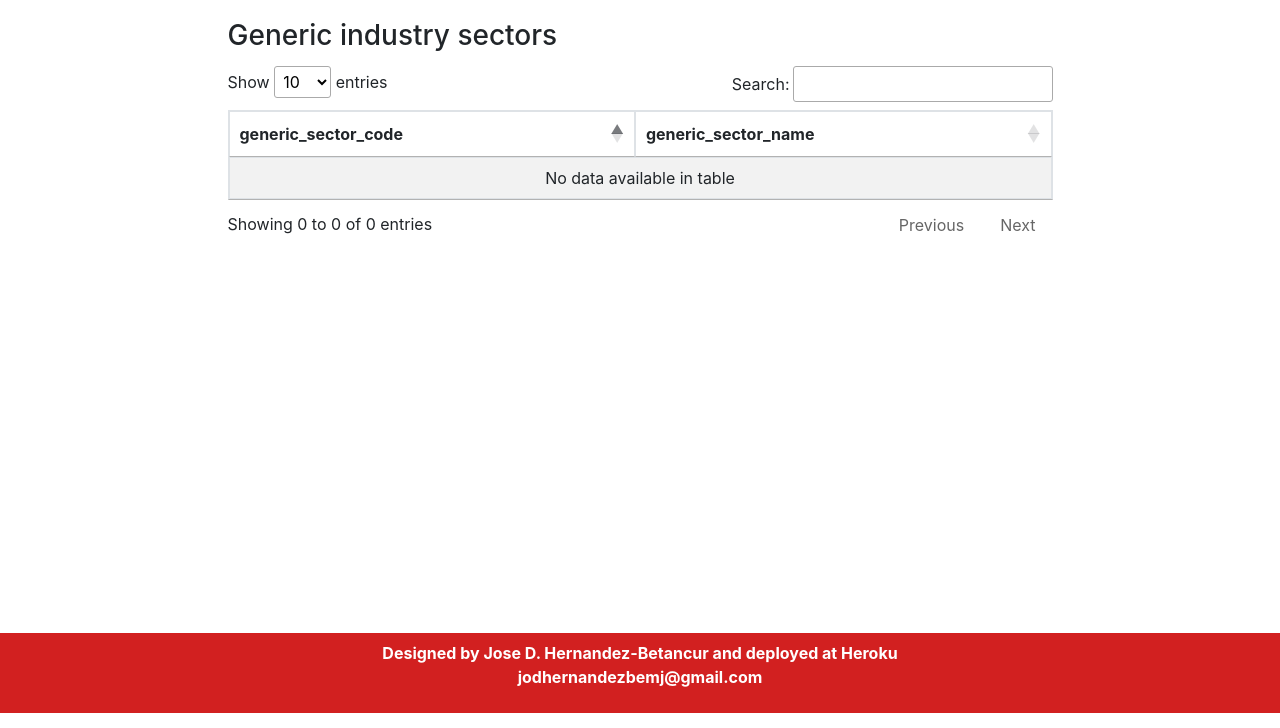
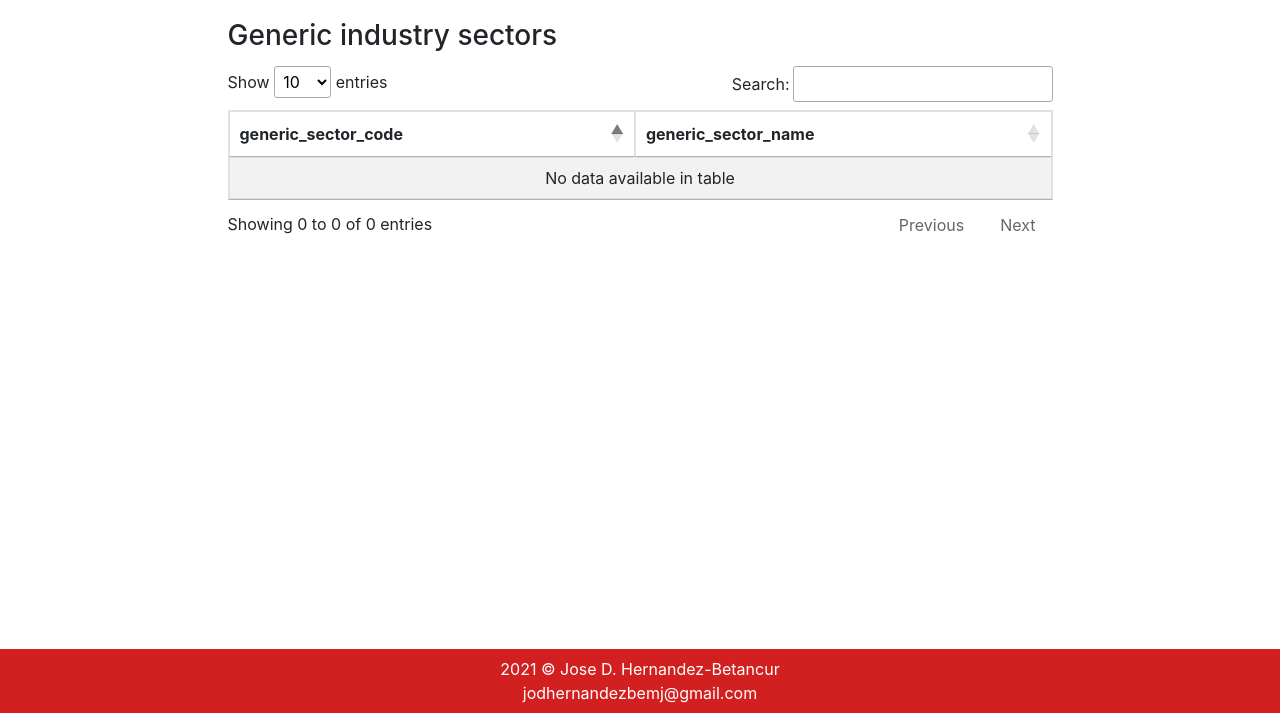
Before and after one commit to jodhernandezbe/PRTR_transfers_FastAPI, a FastAPI app: page /sectors/ in a window 1280 px wide. Shown: the part 72-800 px from the top of the page. Run offline with FastAPI, Linux system fonts and the light colour scheme; data that the repository does not hold is empty; some libraries are stand-ins or nearby versions.

Commit message:
Version July 14, 2021

```diff
--- a/static/css/base.css
+++ b/static/css/base.css
@@ -10,7 +10,7 @@
 }
 
 main {
-    min-height: calc(100vh - 80px - 86px);
+    min-height: calc(100vh - 64px - 86px);
 }
 
 h2 {
@@ -23,11 +23,11 @@ h2 {
     color: white;
     width: 100%;
     bottom: 0;
-    font-weight: bold;
+    font-weight: light;
 }
 
 .carousel-inner img {
-    height: calc(100vh - 80px - 86px);
+    height: calc(100vh - 64px - 86px);
     object-fit: cover;
     filter: grayscale(70%);
 }
--- a/templates/about.html
+++ b/templates/about.html
@@ -4,6 +4,9 @@
 
 <div class="container mb-4 mt-4">
     <h2>About</h2>
+    <figure class="text-center p-4">
+        <img src="{{ url_for('static', path='img/logo.svg') }}" class="figure-img img-fluid rounded" alt="Logo">
+    </figure>
     <div class="row justify-content-center">
         <div class="col-12 col-sm-12 col-md-11 col-lg-9">
             <h3>Overview</h3>
--- a/templates/base.html
+++ b/templates/base.html
@@ -62,10 +62,10 @@
         <footer id="footer" class="pb-2 pt-2">
             <div class="container">
                 <div class="row justify-content-center">
-                        Designed by Jose D. Hernandez-Betancur and deployed at Heroku
+                    2021 &#169 Jose D. Hernandez-Betancur
                 </div>
                 <div class="row justify-content-center">
-                    <address>
+                    <address style="margin: 0;">
                         <a href="mailto:jodhernandezbemj@gmail.com" style="color: white;">jodhernandezbemj@gmail.com</a>
                     </address>
                 </div>
```
